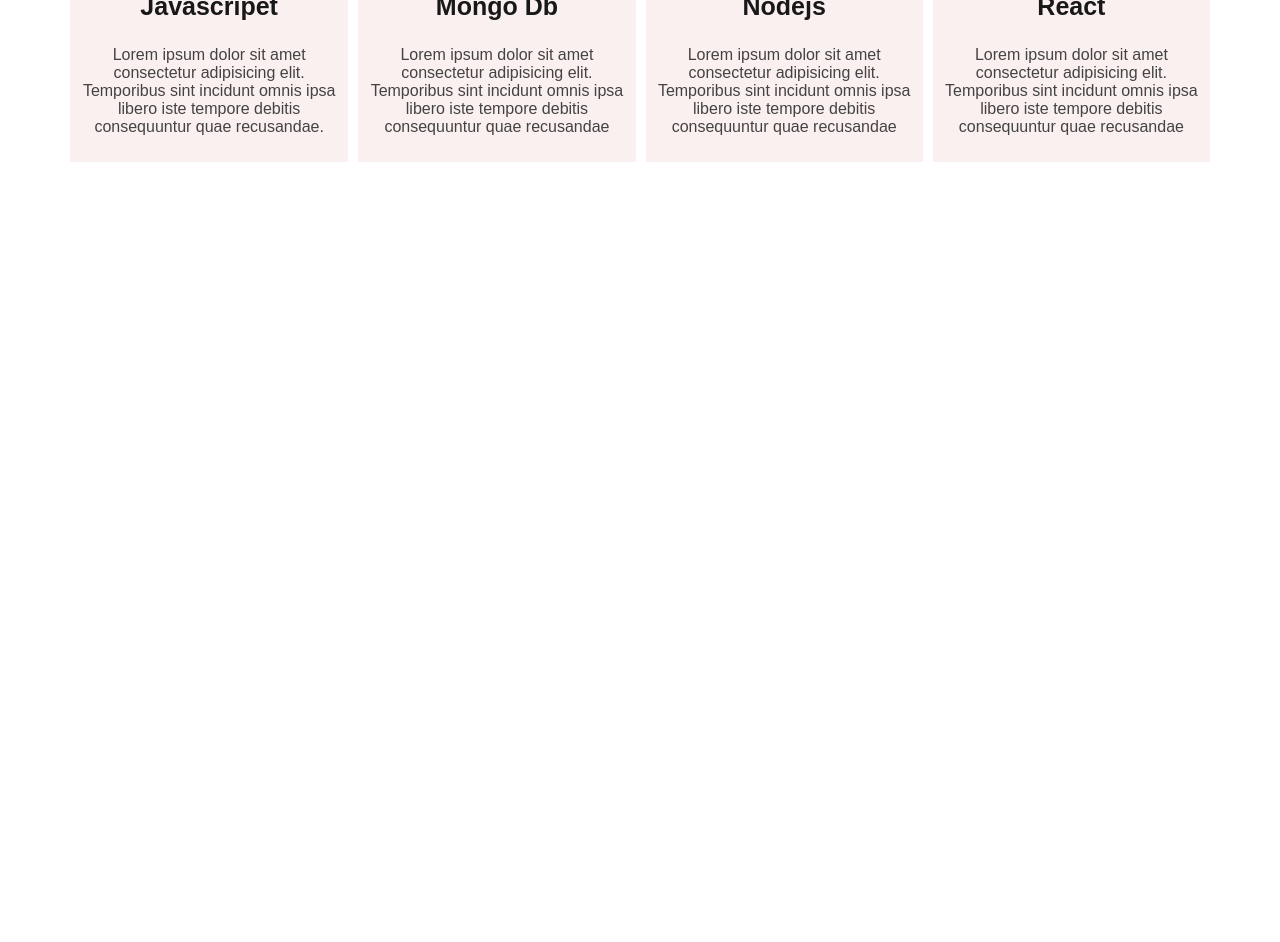
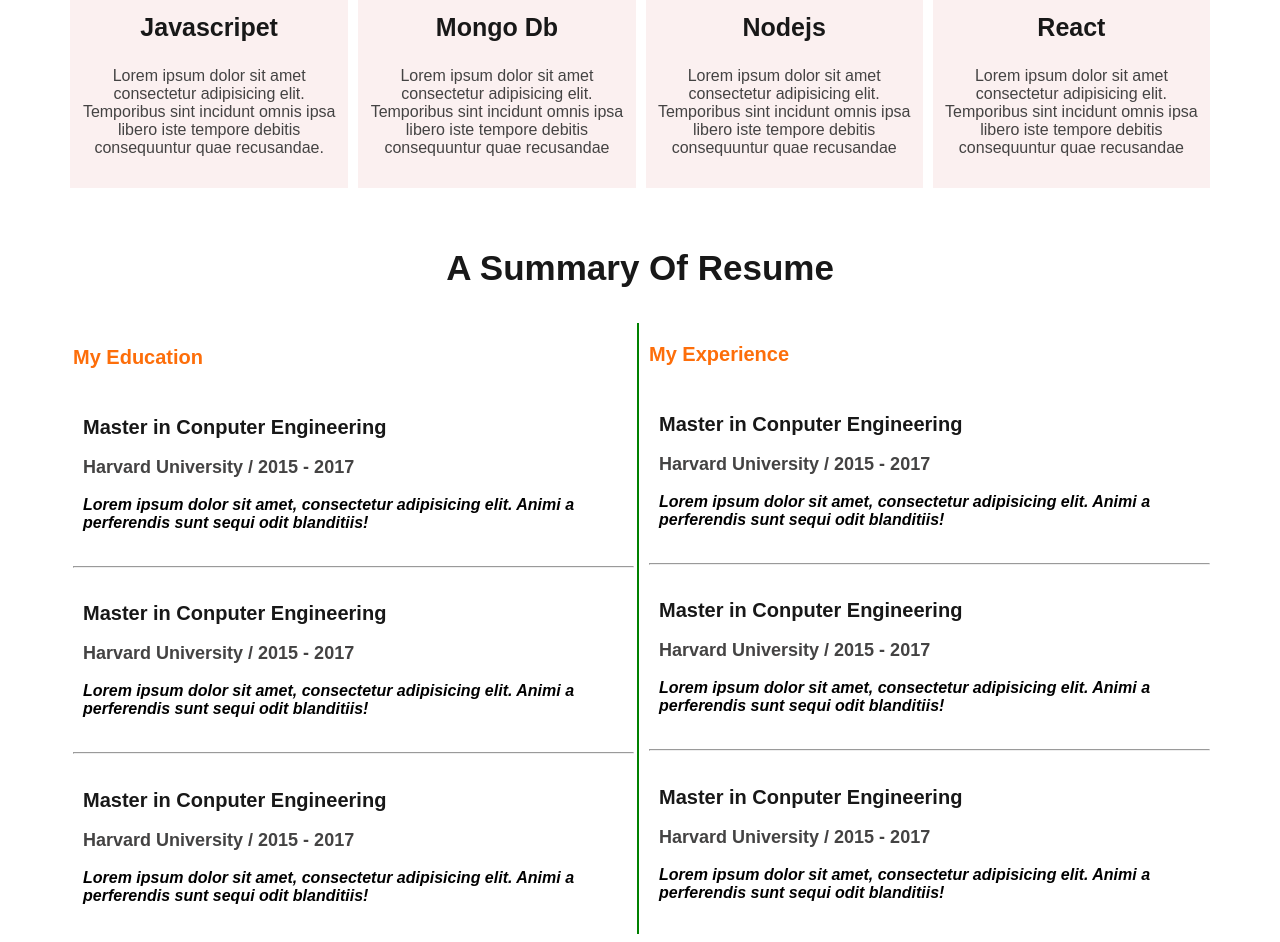
Before and after one commit to Naofel-Badsha/webdevloper-portfolio, a plain HTML site: page index.html in a window 1280 px wide. Shown: the part 1856-2798 px from the top of the page. Before the commit the page ends 2026 px from the top, so only its background shows below. Drawn offline with Linux system fonts and the light colour scheme.

Commit message:
added resume

```diff
--- a/index.html
+++ b/index.html
@@ -39,7 +39,7 @@
     <main>
       <!-----------About-----------Start----------->
       <section class="about">
-        <h3 class="about-title">About Me</h3>
+        <h3 class="section-title">About Me</h3>
         <p class="about-discription">I am a designer and devloper  width a passion for Web designer.
           I enjoy devloping simple, clean and slick wedsite that provide real value to the end user,
           Thusends of clients have procured exceplation resulfs while working width me. devpoing world
@@ -68,10 +68,9 @@
       <!-----------About-----------End----------->
 
 
-
       <!-----------Skill-----------Start----------->
       <section>
-        <h3 class="skill-title">Our Skills</h3>
+        <h3 class="section-title">Our Skills</h3>
         <p id="what-i-do-discription" class="skills-discription">
           I have more then 10 years experience building softower for calintes all over the world.
           Below is a quickle overview of my main technical skill seats and technologey i use.
@@ -87,21 +86,85 @@
             <div class="skill">
               <img src="./images/icons/mongo.png" alt="">
               <h3 class="skill-title">Mongo Db</h3>
-              <p class="skill-discription">Lorem ipsum dolor sit amet consectetur adipisicing elit. Temporibus sint incidunt omnis ipsa libero iste tempore debitis consequuntur quae recusandae</p>
+              <p class="skill-discription">Lorem ipsum dolor sit amet consectetur adipisicing elit.
+                Temporibus sint incidunt omnis ipsa libero iste tempore debitis consequuntur quae
+                recusandae</p>
             </div>
             <div class="skill">
               <img src="./images/icons/nodejs.png" alt="">
               <h3 class="skill-title">Nodejs</h3>
-              <p class="skill-discription">Lorem ipsum dolor sit amet consectetur adipisicing elit. Temporibus sint incidunt omnis ipsa libero iste tempore debitis consequuntur quae recusandae</p>
+              <p class="skill-discription">Lorem ipsum dolor sit amet consectetur adipisicing elit.
+                Temporibus sint incidunt omnis ipsa libero iste tempore debitis consequuntur quae
+                recusandae</p>
             </div>
             <div class="skill">
               <img src="./images/icons/react.png" alt="">
               <h3 class="skill-title">React</h3>
-              <p class="skill-discription">Lorem ipsum dolor sit amet consectetur adipisicing elit. Temporibus sint incidunt omnis ipsa libero iste tempore debitis consequuntur quae recusandae</p>
+              <p class="skill-discription">Lorem ipsum dolor sit amet consectetur adipisicing elit.
+                Temporibus sint incidunt omnis ipsa libero iste tempore debitis consequuntur quae
+                recusandae</p>
             </div>
           </div>
       </section>
       <!-----------Skill-----------End----------->
+
+
+
+      <!-----------Resumi-----------Start----------->
+      <section>
+        <h3 class="section-title">A Summary Of Resume</h3>
+
+        <div class="resume-container">
+          <div class="resume-collum">
+            <h3 class="resume-collum-title">My Education</h3>
+            <div class="resume-item">
+              <h2 class="resume-item-title">Master in Conputer Engineering</h2>
+              <h3 class="resume-item-institute">Harvard University / 2015 - 2017</h3>
+              <p class="resume-item-description">Lorem ipsum dolor sit amet, consectetur
+                adipisicing elit. Animi a perferendis sunt sequi odit blanditiis!</p>
+            </div>
+            <hr>
+            <div class="resume-item">
+              <h2 class="resume-item-title">Master in Conputer Engineering</h2>
+              <h3 class="resume-item-institute">Harvard University / 2015 - 2017</h3>
+              <p class="resume-item-description">Lorem ipsum dolor sit amet, consectetur
+                adipisicing elit. Animi a perferendis sunt sequi odit blanditiis!</p>
+            </div>
+            <hr>
+            <div class="resume-item">
+              <h2 class="resume-item-title">Master in Conputer Engineering</h2>
+              <h3 class="resume-item-institute">Harvard University / 2015 - 2017</h3>
+              <p class="resume-item-description">Lorem ipsum dolor sit amet, consectetur
+                adipisicing elit. Animi a perferendis sunt sequi odit blanditiis!</p>
+            </div>
+          </div>
+
+          <div class="resume-collum">
+            <h3 class="resume-collum-title">My Experience</h3>
+            <div class="resume-item">
+              <h2 class="resume-item-title">Master in Conputer Engineering</h2>
+              <h3 class="resume-item-institute">Harvard University / 2015 - 2017</h3>
+              <p class="resume-item-description">Lorem ipsum dolor sit amet, consectetur
+                adipisicing elit. Animi a perferendis sunt sequi odit blanditiis!</p>
+            </div>
+            <hr>
+            <div class="resume-item">
+              <h2 class="resume-item-title">Master in Conputer Engineering</h2>
+              <h3 class="resume-item-institute">Harvard University / 2015 - 2017</h3>
+              <p class="resume-item-description">Lorem ipsum dolor sit amet, consectetur
+                adipisicing elit. Animi a perferendis sunt sequi odit blanditiis!</p>
+            </div>
+            <hr>
+            <div class="resume-item">
+              <h2 class="resume-item-title">Master in Conputer Engineering</h2>
+              <h3 class="resume-item-institute">Harvard University / 2015 - 2017</h3>
+              <p class="resume-item-description">Lorem ipsum dolor sit amet, consectetur
+                adipisicing elit. Animi a perferendis sunt sequi odit blanditiis!</p>
+            </div>
+          </div>
+        </div>
+      </section>
+      <!-----------Resumi-----------End----------->
     </main>
 
 
--- a/style.css
+++ b/style.css
@@ -100,6 +100,9 @@
     margin: auto;
 }
 
+main > section{
+    margin-top: 60px;
+}
 
 /*-----------About-----------Start------------*/
 .about{
@@ -109,7 +112,7 @@
     margin: 130px 0;
 }
 
-.about-title{
+.section-title{
     text-align: center;
     font-size: 35px;
     font-weight: 600;
@@ -157,6 +160,11 @@
 .skill{
     background-color: #fbf0f0;
     padding: 10px;
+    transition: 0.3s;
+}
+
+.skill:hover{
+    box-shadow: 0px 6px 10px 0px limegreen;
 }
 
 .skill img{
@@ -174,5 +182,53 @@
     text-align: center;
     color: #444343;
     font-weight: 500;
+    padding-bottom: 5px;
 }
 /*-----------Skill-----------End-----------*/
+
+
+
+/*-----------Resumi-----------Start-----------*/
+.resume-container{
+    display: flex;
+    gap: 10px;
+}
+
+.resume-collum:nth-child(1){
+    border-right: 2px solid green;
+    padding: 3px;
+}
+.resume-collum-title{
+  color: #181818;
+  font-size: 20px;
+  font-weight: 600;
+  color: #fd6e0a;
+}
+
+.resume-item{
+    padding: 10px;
+    border-radius: 5px;
+    transition: 0.3s;
+}
+
+.resume-item:hover{
+    background-color: #e0eefa;
+}
+
+.resume-item-title{
+    font-size: 20px;
+    font-size: 600;
+    color: #181818;
+}
+
+.resume-item-institute{
+    font-size: 18px;
+    color: #444343;
+}
+
+.resume-item-description{
+    font-size: 16px;
+    font-weight: 600;
+    font-style: italic;
+}
+/*-----------Resumi-----------End-----------*/
```
